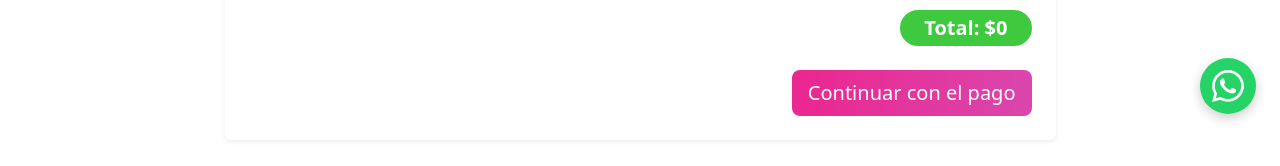
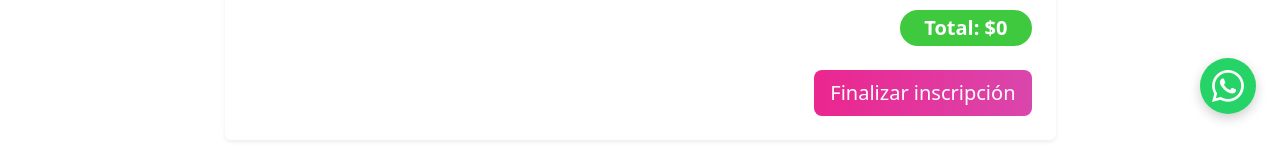
Before and after one commit to miguel9214/carrera-atletica-frontend, a Vue app: page /register in a window 1280 px wide. Shown: the part 662-828 px from the top of the page. Built offline with nearby package versions, Linux system fonts and the light colour scheme.

Commit message:
LINK DE MERCADO PAGO AGREGADO

```diff
--- a/src/views/RegisterView.vue
+++ b/src/views/RegisterView.vue
@@ -1,52 +1,98 @@
 <template>
   <div class="container py-5">
     <div class="text-center mb-5">
-      <h2 class="fw-bold" style="color: var(--color-primary)">Inscríbete a la Carrera Atlética</h2>
-      <p class="text-muted">Completa el formulario para participar. ¡Corre, comparte y gana!</p>
+      <h2 class="fw-bold" style="color: var(--color-primary)">
+        Inscríbete a la Carrera Atlética
+      </h2>
+      <p class="text-muted">
+        Completa el formulario para participar. ¡Corre, comparte y gana!
+      </p>
     </div>
 
     <div class="row justify-content-center">
       <div class="col-lg-9">
-        <div class="card p-4 shadow-sm border-0"
-             style="background-color: var(--color-light); border-left: 6px solid var(--color-primary)">
+        <div
+          class="card p-4 shadow-sm border-0"
+          style="background-color: var(--color-light);
+                 border-left: 6px solid var(--color-primary)"
+        >
           <form @submit.prevent="handleSubmit">
             <div class="row g-4">
+              <!-- Nombre completo -->
               <div class="col-md-6">
                 <label class="form-label">Nombre completo</label>
-                <input v-model="form.nombre" type="text" class="form-control form-control-lg" required />
+                <input
+                  v-model="form.nombre"
+                  type="text"
+                  class="form-control form-control-lg"
+                  required
+                />
               </div>
+
+              <!-- Documento -->
               <div class="col-md-6">
                 <label class="form-label">Documento de identidad</label>
-                <input v-model="form.documento"
-                       type="text"
-                       class="form-control form-control-lg"
-                       @keypress="isNumber($event)"
-                       inputmode="numeric"
-                       required />
+                <input
+                  v-model="form.documento"
+                  type="text"
+                  class="form-control form-control-lg"
+                  @keypress="isNumber"
+                  inputmode="numeric"
+                  required
+                />
               </div>
 
+              <!-- Teléfono -->
               <div class="col-md-6">
                 <label class="form-label">Teléfono</label>
-                <input v-model="form.telefono" type="tel" class="form-control form-control-lg" required />
+                <input
+                  v-model="form.telefono"
+                  type="tel"
+                  class="form-control form-control-lg"
+                  required
+                />
               </div>
+
+              <!-- Email -->
               <div class="col-md-6">
                 <label class="form-label">Correo electrónico</label>
-                <input v-model="form.email" type="email" class="form-control form-control-lg" required />
+                <input
+                  v-model="form.email"
+                  type="email"
+                  class="form-control form-control-lg"
+                  required
+                />
               </div>
 
-              <!-- Fecha de nacimiento y edad -->
+              <!-- Fecha de nacimiento -->
               <div class="col-md-6">
                 <label class="form-label">Fecha de nacimiento</label>
-                <input v-model="form.fechaNacimiento" type="date" class="form-control form-control-lg" required />
+                <input
+                  v-model="form.fechaNacimiento"
+                  type="date"
+                  class="form-control form-control-lg"
+                  required
+                />
               </div>
+
+              <!-- Edad calculada -->
               <div class="col-md-6" v-if="form.edad !== null">
                 <label class="form-label">Edad</label>
-                <input :value="form.edad + ' años'" class="form-control form-control-lg" disabled />
+                <input
+                  :value="form.edad + ' años'"
+                  class="form-control form-control-lg"
+                  disabled
+                />
               </div>
 
+              <!-- Género -->
               <div class="col-md-6">
                 <label class="form-label">Género</label>
-                <select v-model="form.genero" class="form-select form-select-lg" required>
+                <select
+                  v-model="form.genero"
+                  class="form-select form-select-lg"
+                  required
+                >
                   <option disabled value="">Selecciona una opción</option>
                   <option>Masculino</option>
                   <option>Femenino</option>
@@ -54,20 +100,34 @@
                 </select>
               </div>
 
+              <!-- Categoría -->
               <div class="col-md-6">
                 <label class="form-label">Categoría</label>
-                <select v-model="form.categoria" @change="validateCategory"
-                        class="form-select form-select-lg" required>
+                <select
+                  v-model="form.categoria"
+                  @change="validateCategory"
+                  class="form-select form-select-lg"
+                  required
+                >
                   <option disabled value="">Selecciona una categoría</option>
-                  <option v-for="cat in categorias" :key="cat.nombre" :value="cat.nombre">
+                  <option
+                    v-for="cat in categorias"
+                    :key="cat.nombre"
+                    :value="cat.nombre"
+                  >
                     {{ cat.nombre }}
                   </option>
                 </select>
               </div>
 
+              <!-- Talla -->
               <div class="col-md-6">
                 <label class="form-label">Talla de camiseta</label>
-                <select v-model="form.talla" class="form-select form-select-lg" required>
+                <select
+                  v-model="form.talla"
+                  class="form-select form-select-lg"
+                  required
+                >
                   <option disabled value="">Selecciona tu talla</option>
                   <option>XS</option>
                   <option>S</option>
@@ -80,17 +140,35 @@
 
             <!-- Total -->
             <div class="total-box mt-4 text-end">
-              <span class="badge fs-5 rounded-pill px-4 py-2"
-                    :style="{ backgroundColor: 'var(--color-accent)', color: '#fff' }">
+              <span
+                class="badge fs-5 rounded-pill px-4 py-2"
+                :style="{ backgroundColor: 'var(--color-accent)', color: '#fff' }"
+              >
                 Total: ${{ precioTotal.toLocaleString() }}
               </span>
             </div>
 
-            <!-- Botón -->
+            <!-- Botón / MercadoPago -->
             <div class="mt-4 text-end">
-              <button type="submit" class="btn btn-lg btn-gradient">
-                {{ precioTotal.value === 0 ? 'Finalizar inscripción' : 'Continuar con el pago' }}
+              <!-- Inscripción gratuita -->
+              <button
+                v-if="precioTotal === 0"
+                type="submit"
+                class="btn btn-lg btn-gradient"
+              >
+                Finalizar inscripción
               </button>
+
+              <!-- Pago con MercadoPago (link directo) -->
+              <a
+                v-else
+                :href="mpLink"
+                target="_blank"
+                rel="noopener"
+                class="btn btn-lg btn-gradient"
+              >
+                Pagar con Mercado Pago
+              </a>
             </div>
           </form>
         </div>
@@ -100,78 +178,112 @@
 </template>
 
 <script setup>
-import { reactive, ref, computed, watch } from 'vue'
+import { reactive, computed, watch } from 'vue'
 import Swal from 'sweetalert2'
 
-// Form state
+// Estado del formulario
 const form = reactive({
-  nombre: '', documento: '', telefono: '', email: '',
-  fechaNacimiento: '', edad: null, genero: '', categoria: '', talla: ''
+  nombre: '',
+  documento: '',
+  telefono: '',
+  email: '',
+  fechaNacimiento: '',
+  edad: null,
+  genero: '',
+  categoria: '',
+  talla: ''
 })
 
-// Category definitions with age ranges
+// Definición de categorías y rangos de edad
 const categorias = [
-  { nombre: 'Infantil', rango: [10,11] },
-  { nombre: 'Prejuvenil', rango: [12,14] },
-  { nombre: 'Juvenil', rango: [15,17] },
-  { nombre: 'Élite Hombres', rango: [18,35] },
-  { nombre: 'Élite Mujeres', rango: [18,35] },
-  { nombre: 'Senior A (Hombres)', rango: [36,42] },
-  { nombre: 'Senior B (Hombres)', rango: [43,50] },
-  { nombre: 'Senior C (Hombres)', rango: [51,120] },
-  { nombre: 'Senior A (Mujer)', rango: [36,42] },
-  { nombre: 'Senior B (Mujer)', rango: [43,50] },
-  { nombre: 'Senior C (Mujer)', rango: [51,120] },
-  { nombre: 'Personas con discapacidad', rango: [0,120] }
+  { nombre: 'Infantil', rango: [10, 11] },
+  { nombre: 'Prejuvenil', rango: [12, 14] },
+  { nombre: 'Juvenil', rango: [15, 17] },
+  { nombre: 'Élite Hombres', rango: [18, 35] },
+  { nombre: 'Élite Mujeres', rango: [18, 35] },
+  { nombre: 'Senior A (Hombres)', rango: [36, 42] },
+  { nombre: 'Senior B (Hombres)', rango: [43, 50] },
+  { nombre: 'Senior C (Hombres)', rango: [51, 120] },
+  { nombre: 'Senior A (Mujer)', rango: [36, 42] },
+  { nombre: 'Senior B (Mujer)', rango: [43, 50] },
+  { nombre: 'Senior C (Mujer)', rango: [51, 120] },
+  { nombre: 'Personas con discapacidad', rango: [0, 120] }
 ]
 
-// Watch date of birth to calculate age
-watch(() => form.fechaNacimiento, (val) => {
-  if (!val) { form.edad = null; return }
-  const hoy = new Date(), nac = new Date(val)
-  let edad = hoy.getFullYear() - nac.getFullYear()
-  const m = hoy.getMonth() - nac.getMonth()
-  if (m < 0 || (m === 0 && hoy.getDate() < nac.getDate())) edad--
-  form.edad = edad
-})
+// Cálculo de edad al cambiar fecha de nacimiento
+watch(
+  () => form.fechaNacimiento,
+  (val) => {
+    if (!val) {
+      form.edad = null
+      return
+    }
+    const hoy = new Date()
+    const nac = new Date(val)
+    let edad = hoy.getFullYear() - nac.getFullYear()
+    const m = hoy.getMonth() - nac.getMonth()
+    if (m < 0 || (m === 0 && hoy.getDate() < nac.getDate())) edad--
+    form.edad = edad
+  }
+)
 
-// Validate category vs age
+// Validación de categoría vs edad
 function validateCategory() {
-  const cat = categorias.find(c=>c.nombre===form.categoria)
-  if (!cat || form.edad===null) return
-  const [min,max] = cat.rango
+  const cat = categorias.find((c) => c.nombre === form.categoria)
+  if (!cat || form.edad === null) return
+  const [min, max] = cat.rango
   if (form.edad < min || form.edad > max) {
-    Swal.fire({ icon:'warning', title:'Categoría no válida',
-      text:`Tienes ${form.edad} años, no corresponde a la categoría ${cat.nombre}.` })
+    Swal.fire({
+      icon: 'warning',
+      title: 'Categoría no válida',
+      text: `Tienes ${form.edad} años, no corresponde a la categoría ${cat.nombre}.`
+    })
     form.categoria = ''
   }
 }
 
-// Validate numeric input for documento
+// Permitir solo números en documento
 function isNumber(event) {
   const char = String.fromCharCode(event.keyCode)
   if (!/^[0-9]$/.test(char)) event.preventDefault()
 }
 
-// Price: free for Infantil and Prejuvenil
+// Cálculo de precio total
 const precioTotal = computed(() => {
   if (!form.categoria) return 0
-  return ['Infantil','Prejuvenil'].includes(form.categoria) ? 0 : 40000
+  return ['Infantil', 'Prejuvenil'].includes(form.categoria) ? 0 : 40000
 })
 
-// Handle submit
+// Enlace directo de Mercado Pago
+const mpLink = 'https://mpago.li/32CDkjM'
+
+// Manejo de envío en inscripciones gratuitas
 function handleSubmit() {
   if (precioTotal.value === 0) {
-    Swal.fire({ icon:'success', title:'¡Inscripción completada!', text:'¡Nos vemos en la meta!' })
-  } else {
-    Swal.fire({ icon:'info', title:'Redirigiendo a pago...', text:`Total a pagar: $${precioTotal.value.toLocaleString()}`, timer:2000, showConfirmButton:false })
+    Swal.fire({
+      icon: 'success',
+      title: '¡Inscripción completada!',
+      text: '¡Nos vemos en la meta!'
+    })
   }
 }
 </script>
 
 <style scoped>
-.form-label { font-weight:600; color:var(--color-dark) }
-.btn-gradient { background:linear-gradient(90deg,var(--color-primary),var(--color-magenta)); border:none; color:#fff; transition:0.3s }
-.btn-gradient:hover { background:linear-gradient(90deg,var(--color-magenta),var(--color-primary)) }
-.total-box .badge { font-variant-numeric: tabular-nums; }
+.form-label {
+  font-weight: 600;
+  color: var(--color-dark);
+}
+.btn-gradient {
+  background: linear-gradient(90deg, var(--color-primary), var(--color-magenta));
+  border: none;
+  color: #fff;
+  transition: 0.3s;
+}
+.btn-gradient:hover {
+  background: linear-gradient(90deg, var(--color-magenta), var(--color-primary));
+}
+.total-box .badge {
+  font-variant-numeric: tabular-nums;
+}
 </style>
```
